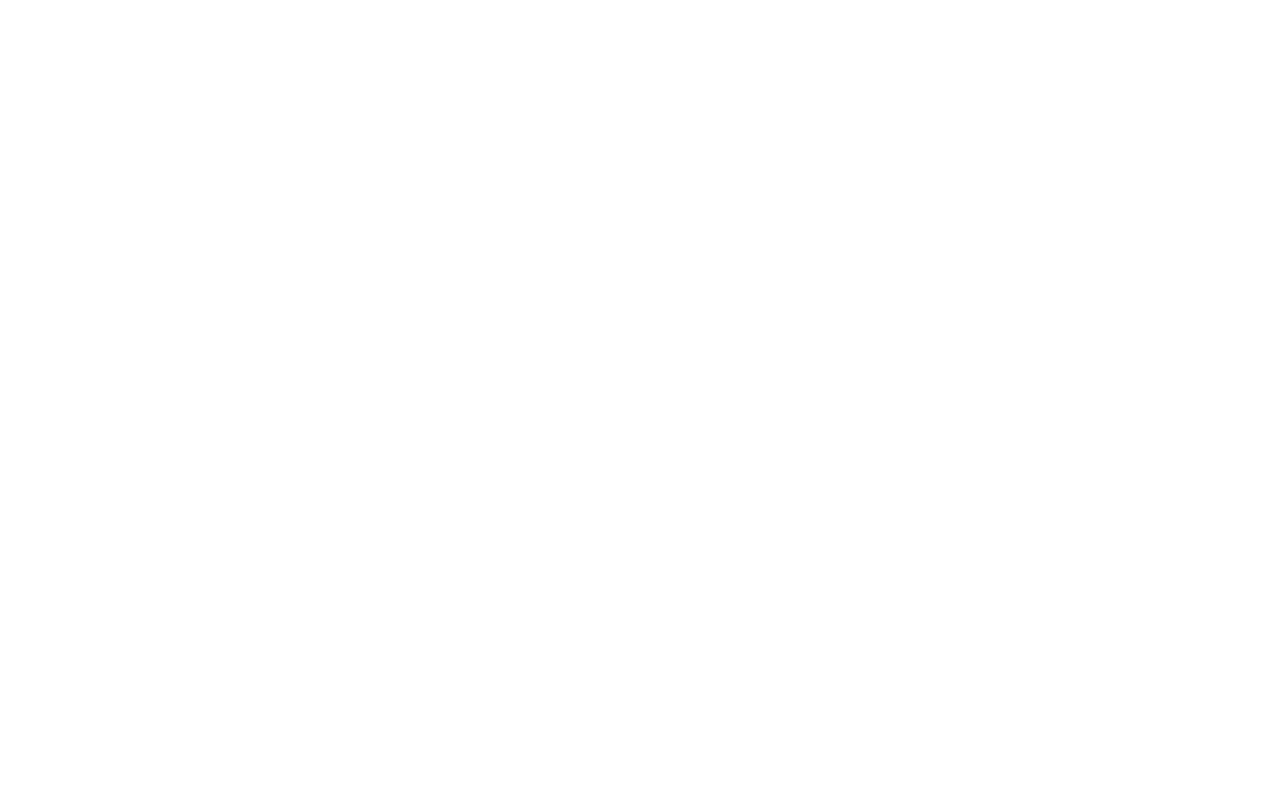
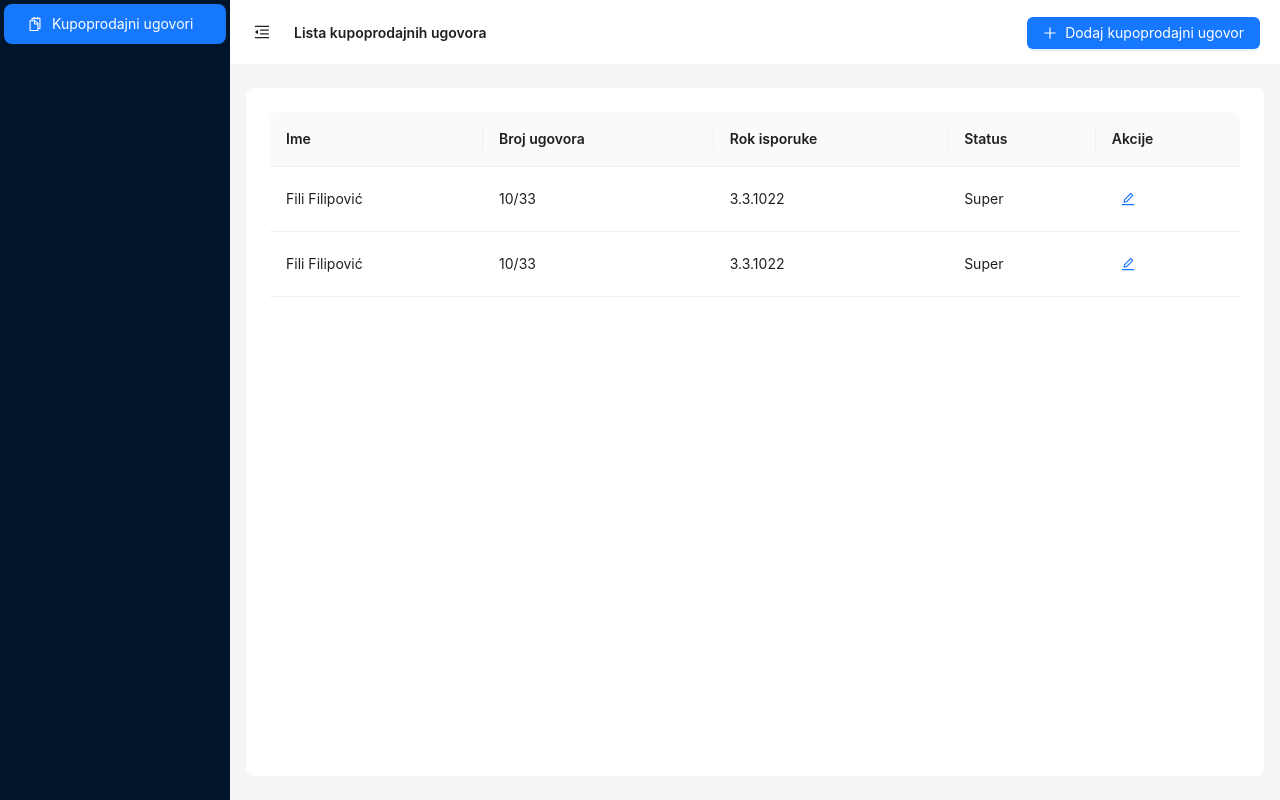
Before and after one commit to Marko-Tomljanovic/sale-agreements, a React (Create React App) app in the folder sale-agreements-ui/: page / in a window 1280 px wide. Built offline with nearby package versions, Linux system fonts and the light colour scheme.

Commit message:
feat: add table; kupoprodajni ugovori

```diff
--- a/sale-agreements-ui/package.json
+++ b/sale-agreements-ui/package.json
@@ -3,6 +3,7 @@
   "version": "0.1.0",
   "private": true,
   "dependencies": {
+    "@ant-design/icons": "^5.3.6",
     "@testing-library/jest-dom": "^5.17.0",
     "@testing-library/react": "^13.4.0",
     "@testing-library/user-event": "^13.5.0",
--- a/sale-agreements-ui/src/App.css
+++ b/sale-agreements-ui/src/App.css
@@ -1,12 +1,3 @@
-.App {
-  text-align: center;
-}
-
-.App-logo {
-  height: 40vmin;
-  pointer-events: none;
-}
-
 @media (prefers-reduced-motion: no-preference) {
   .App-logo {
     animation: App-logo-spin infinite 20s linear;
--- a/sale-agreements-ui/src/App.tsx
+++ b/sale-agreements-ui/src/App.tsx
@@ -1,8 +1,15 @@
 import "./App.css";
-import { Button } from "antd";
+import HomePage from "./components/HomePage";
+import GlavniLayout from "./components/layout/GlavniLayout";
 
 function App() {
-  return <div className="App"></div>;
+  return (
+    <div className="App">
+      <GlavniLayout>
+        <HomePage />
+      </GlavniLayout>
+    </div>
+  );
 }
 
 export default App;
--- /dev/null
+++ b/sale-agreements-ui/src/components/HomePage.tsx
@@ -0,0 +1,69 @@
+import { EditOutlined } from "@ant-design/icons";
+import { Button, Table, Tooltip } from "antd";
+
+export default function HomePage() {
+  const dataSource = [
+    {
+      key: "1",
+      ime: "Fili Filipović",
+      brojUgovora: "10/33",
+      rokIsporuke: "3.3.1022",
+      status: "Super",
+    },
+    {
+      key: "1",
+      ime: "Fili Filipović",
+      brojUgovora: "10/33",
+      rokIsporuke: "3.3.1022",
+      status: "Super",
+    },
+  ];
+
+  const columns = [
+    {
+      title: "Ime",
+      dataIndex: "ime",
+      key: "ime",
+    },
+    {
+      title: "Broj ugovora",
+      dataIndex: "brojUgovora",
+      key: "brojUgovora",
+    },
+    {
+      title: "Rok isporuke",
+      dataIndex: "rokIsporuke",
+      key: "rokIsporuke",
+    },
+    {
+      title: "Status",
+      dataIndex: "status",
+      key: "status",
+    },
+    {
+      title: "Akcije",
+      dataIndex: "akcije",
+      key: "akcije",
+      render: (text: any, record: any) => {
+        return (
+          <Tooltip placement="top" title="Uredi rok isporuke i status">
+            <Button
+              type="link"
+              icon={<EditOutlined />}
+              //   onClick={() => handleObrisi(record.key)}
+            />
+          </Tooltip>
+        );
+      },
+    },
+  ];
+  return (
+    <>
+      <Table
+        dataSource={dataSource}
+        columns={columns}
+        pagination={false}
+      ></Table>
+    </>
+  );
+}
--- /dev/null
+++ b/sale-agreements-ui/src/components/layout/GlavniLayout.tsx
@@ -0,0 +1,35 @@
+import { useState, ReactNode } from "react";
+import { Layout, theme } from "antd";
+import MasterHeader from "../navigation/headers/MasterHeader";
+import SiderMenu from "../navigation/SiderMenu";
+
+const { Content } = Layout;
+
+const GlavniLayout = ({ children }: { children: ReactNode }) => {
+  const [collapsed, setCollapsed] = useState(false);
+  const {
+    token: { colorBgContainer, borderRadiusLG },
+  } = theme.useToken();
+
+  return (
+    <Layout style={{ height: "100vh" }}>
+      <SiderMenu collapsed={collapsed} />
+      <Layout>
+        <MasterHeader collapsed={collapsed} setCollapsed={setCollapsed} />
+        <Content
+          style={{
+            margin: "24px 16px",
+            padding: 24,
+            minHeight: 280,
+            background: colorBgContainer,
+            borderRadius: borderRadiusLG,
+          }}
+        >
+          <main>{children}</main>
+        </Content>
+      </Layout>
+    </Layout>
+  );
+};
+
+export default GlavniLayout;
--- /dev/null
+++ b/sale-agreements-ui/src/components/navigation/SiderMenu.tsx
@@ -0,0 +1,26 @@
+import { SnippetsOutlined } from "@ant-design/icons";
+import { Layout, Menu } from "antd";
+
+const { Sider } = Layout;
+
+const SiderMenu = ({ collapsed }: { collapsed: boolean }) => {
+  return (
+    <Sider trigger={null} collapsible collapsed={collapsed} width={230}>
+      <div className="demo-logo-vertical" />
+      <Menu
+        theme="dark"
+        mode="inline"
+        defaultSelectedKeys={["1"]}
+        items={[
+          {
+            key: "1",
+            icon: <SnippetsOutlined />,
+            label: "Kupoprodajni ugovori",
+          },
+        ]}
+      />
+    </Sider>
+  );
+};
+
+export default SiderMenu;
--- /dev/null
+++ b/sale-agreements-ui/src/components/navigation/headers/MasterHeader.tsx
@@ -0,0 +1,58 @@
+import {
+  MenuFoldOutlined,
+  MenuUnfoldOutlined,
+  PlusOutlined,
+} from "@ant-design/icons";
+import { Button, Col, Layout, Row, Typography, theme } from "antd";
+
+const { Header } = Layout;
+
+const MasterHeader = ({
+  collapsed,
+  setCollapsed,
+}: {
+  collapsed: boolean;
+  setCollapsed: React.Dispatch<React.SetStateAction<boolean>>;
+}) => {
+  const {
+    token: { colorBgContainer },
+  } = theme.useToken();
+
+  const headerStyle = {
+    padding: "0",
+    background: colorBgContainer,
+    whiteSpace: "nowrap",
+  } as React.CSSProperties;
+
+  return (
+    <Header style={headerStyle}>
+      <Row align={"middle"} wrap={false}>
+        <Col flex="none">
+          <Button
+            type="text"
+            icon={collapsed ? <MenuUnfoldOutlined /> : <MenuFoldOutlined />}
+            onClick={() => setCollapsed(!collapsed)}
+            style={{
+              fontSize: "16px",
+              width: 64,
+              height: 64,
+            }}
+          />
+          <Typography.Text strong>Lista kupoprodajnih ugovora</Typography.Text>
+        </Col>
+
+        <Col flex="auto">
+          <Button
+            type="primary"
+            icon={<PlusOutlined />}
+            style={{ float: "right", marginRight: "20px" }}
+          >
+            Dodaj kupoprodajni ugovor
+          </Button>
+        </Col>
+      </Row>
+    </Header>
+  );
+};
+
+export default MasterHeader;
```
Also changed, not shown: 1 other file (tests, documents, lock files or other folders).
